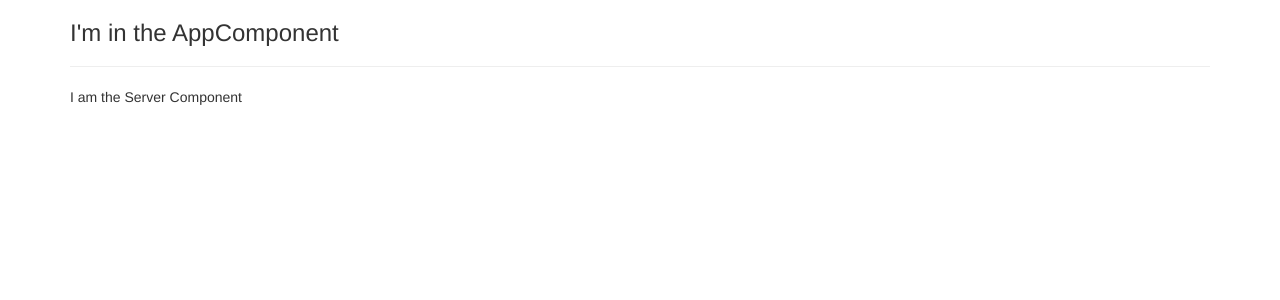
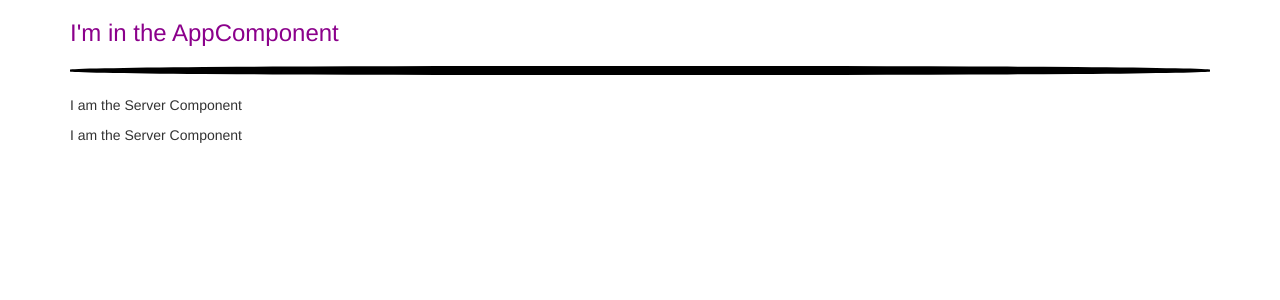
Before and after one commit to vimalpillai21/sample-angular-app, an Angular app: page / in a window 1280 px wide. Shown: the top 300 px of the page. Built offline with nearby package versions, Linux system fonts and the light colour scheme.

Commit message:
app component style included

```diff
--- a/src/app/app.component.css
+++ b/src/app/app.component.css
@@ -0,0 +1,8 @@
+h3{
+    color : darkmagenta;
+}
+hr{
+    border-width: 9px;
+    border-color: black;
+    border-radius: 40%;
+}
--- a/src/app/app.component.html
+++ b/src/app/app.component.html
@@ -1,5 +1,9 @@
 <div class="container">
+<div class="row">
+<div class="col-xs-12">
 <h3>I'm in the AppComponent</h3>
 <hr>
-<app-server></app-server>
+<app-servers></app-servers>
 </div>
+</div>
+</div>
--- a/src/app/servers/servers.component.html
+++ b/src/app/servers/servers.component.html
@@ -1,3 +1,2 @@
-<p>
-  servers works!
-</p>
+<app-server></app-server>
+<app-server></app-server>
```
